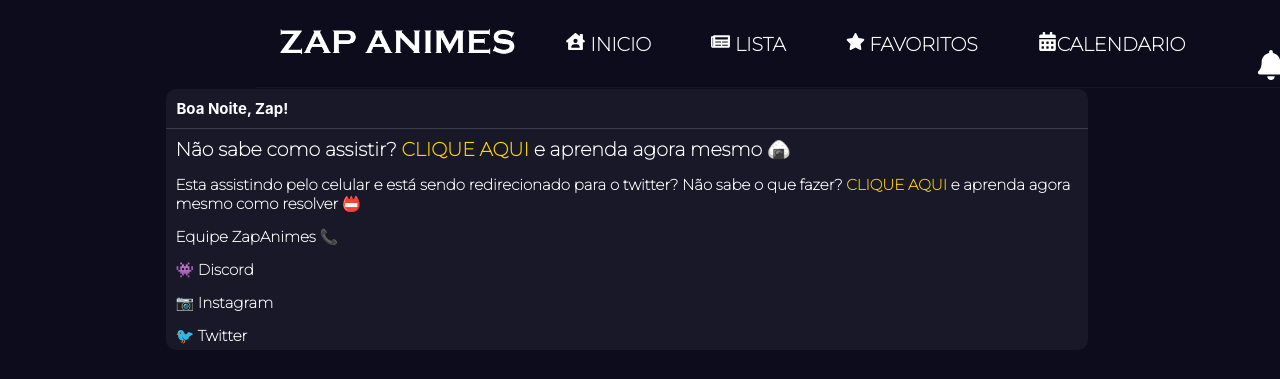
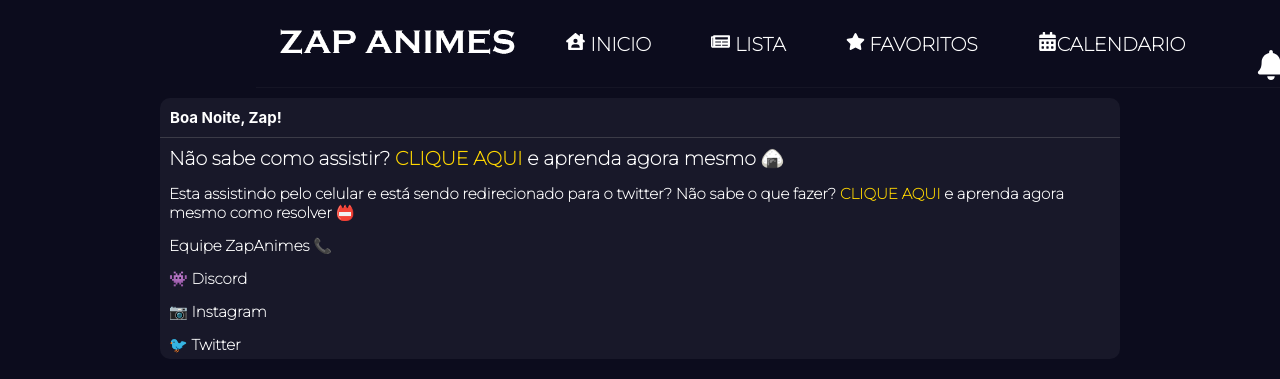
Before and after one commit to LukeRekt/site-animes-react, a React (Create React App) app: page / in a window 1280 px wide. Shown: the top 379 px of the page. Built offline with nearby package versions, Linux system fonts and the light colour scheme; data requests are answered from the project's data file.

Commit message:
alteracoes no sistema de noticias

```diff
--- a/src/App.js
+++ b/src/App.js
@@ -12,12 +12,14 @@
 import PaginaNaoEncontrada from './components/pages/PaginaNaoEncontrada';
 import Footer from './components/layoult/Footer'
 import Container from './components/layoult/Container'
+import Noticias from  './components/layoult/Noticias'
 
 function App() {
   return (
   <Router>
     <Header/>
     <Container customClass="min-height">
+      <Noticias/>
     <Routes>
 
         <Route exact path="/" element={<Home/>}></Route>
--- a/src/components/layoult/Noticias.module.css
+++ b/src/components/layoult/Noticias.module.css
@@ -1,10 +1,12 @@
 .noticias{
     background-color: #181829;
-    width: 90%;
+    width: 75%;
     margin: auto;
     border-radius: 10px;
     font-weight: 700;
     font-size: 15px;
+    margin-bottom: 10px;
+    margin-top: 10px;
 }
 .noticias h4{
     border-bottom: 1px solid rgba(155, 155, 155, 0.267);
--- a/src/components/pages/Home.js
+++ b/src/components/pages/Home.js
@@ -4,7 +4,6 @@
 import Animes from '../layoult/Animes'
 import Carousel from 'react-elastic-carousel'
 import BotaoInfo from '../layoult/BotaoInfo'
-import Noticias from '../layoult/Noticias'
 
 
 const breakPoints = [
@@ -29,7 +28,6 @@
 return(
     <div>
         <div className={styles.container}>
-           <Noticias/>
 
         <div className={styles.carousel_animes}>
             <BotaoInfo mensagem='ÚLTIMOS LANÇAMENTOS'/>
```
